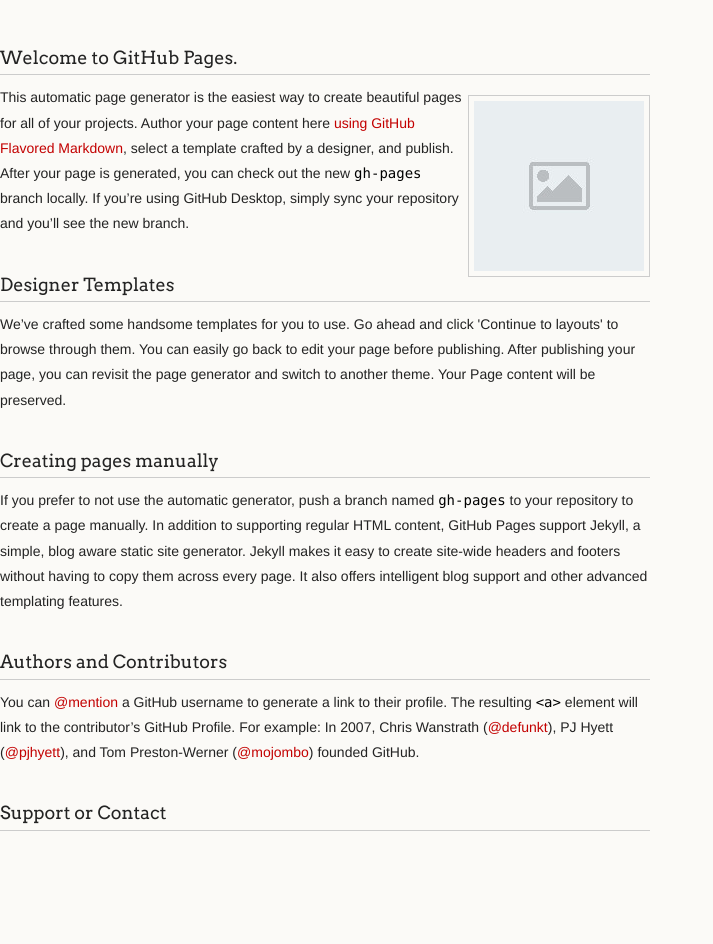
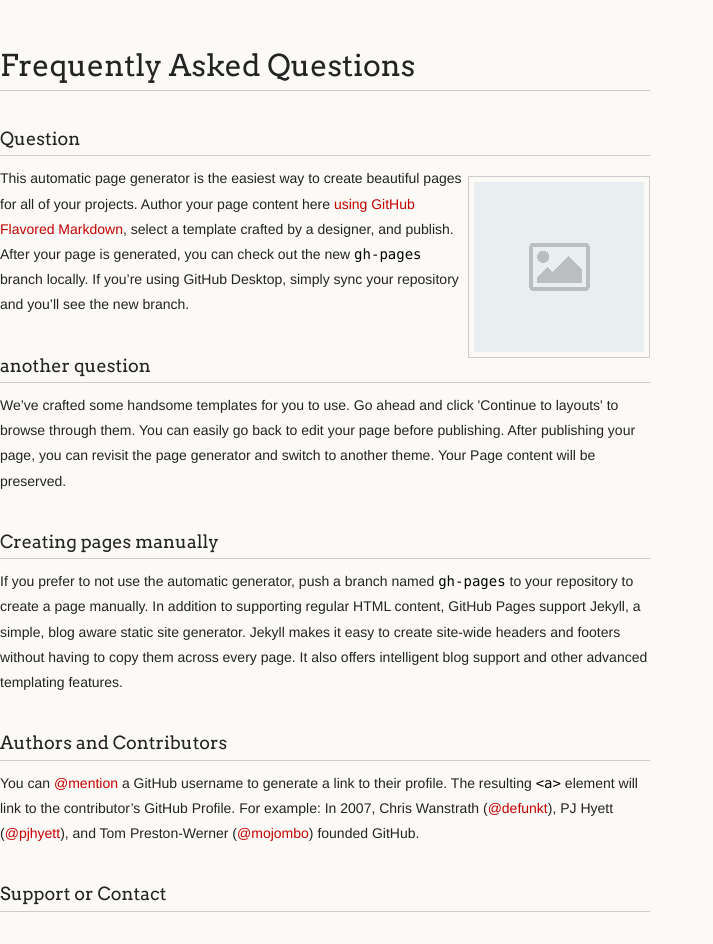
Before and after one commit to julfelder/FAQ, a plain HTML site: page index.html in a window 1280 px wide. Shown: the whole page, without its empty margins (0-713 px from the left). Before the commit the page ends 891 px from the top, so only its background shows below. Drawn offline with Linux system fonts and the light colour scheme.

Commit message:
Update index.html

```diff
--- a/index.html
+++ b/index.html
@@ -15,13 +15,15 @@
   </head>
   <body>
       <section>
+        <h1><b>Frequently Asked Questions</b></h1>
+
         <h3>
-<a id="welcome-to-github-pages" class="anchor" href="#welcome-to-github-pages" aria-hidden="true"><span aria-hidden="true" class="octicon octicon-link"></span></a>Welcome to GitHub Pages.</h3>
+<a id="welcome-to-github-pages" class="anchor" href="#welcome-to-github-pages" aria-hidden="true"><span aria-hidden="true" class="octicon octicon-link"></span></a>Question</h3>
 <img src="default-placeholder.jpg">
 <p>This automatic page generator is the easiest way to create beautiful pages for all of your projects. Author your page content here <a href="https://guides.github.com/features/mastering-markdown/">using GitHub Flavored Markdown</a>, select a template crafted by a designer, and publish. After your page is generated, you can check out the new <code>gh-pages</code> branch locally. If you’re using GitHub Desktop, simply sync your repository and you’ll see the new branch.</p>
 
 <h3>
-<a id="designer-templates" class="anchor" href="#designer-templates" aria-hidden="true"><span aria-hidden="true" class="octicon octicon-link"></span></a>Designer Templates</h3>
+<a id="designer-templates" class="anchor" href="#designer-templates" aria-hidden="true"><span aria-hidden="true" class="octicon octicon-link"></span></a>another question</h3>
 
 <p>We’ve crafted some handsome templates for you to use. Go ahead and click 'Continue to layouts' to browse through them. You can easily go back to edit your page before publishing. After publishing your page, you can revisit the page generator and switch to another theme. Your Page content will be preserved.</p>
 
```
